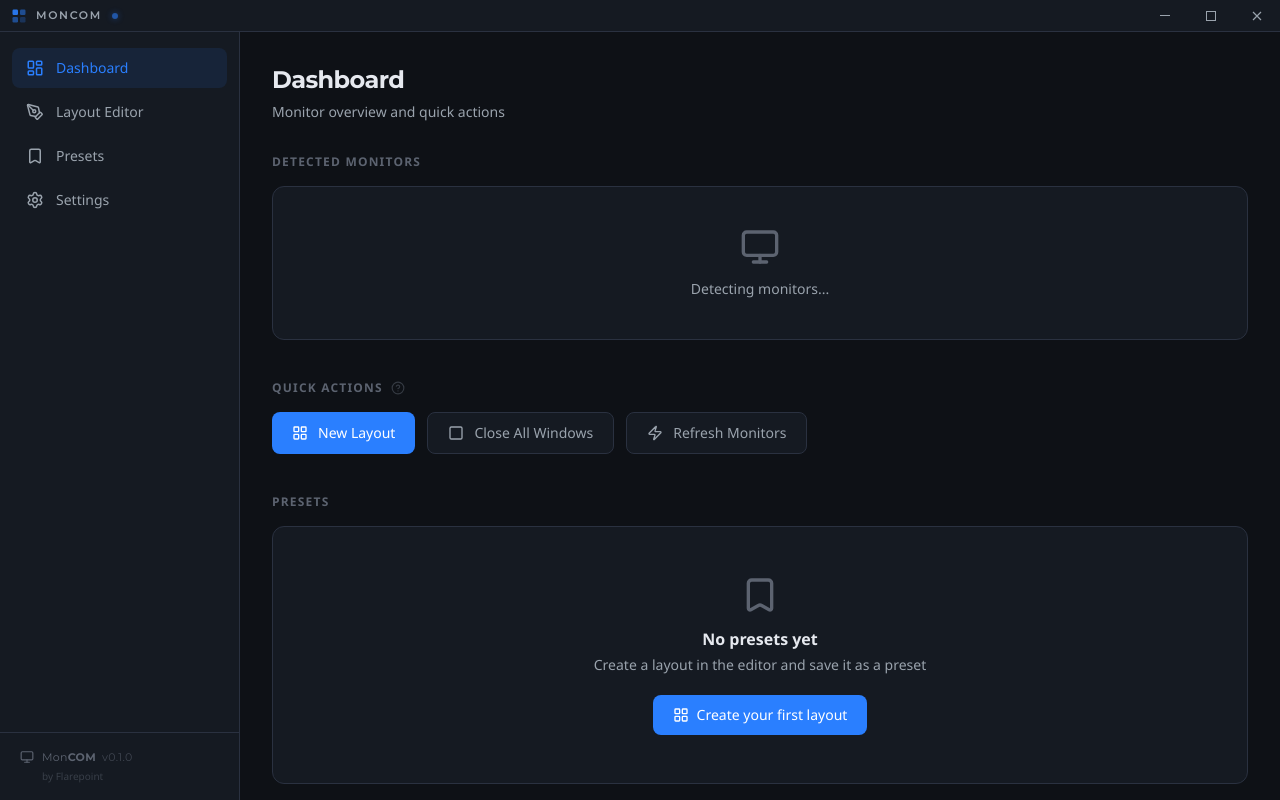
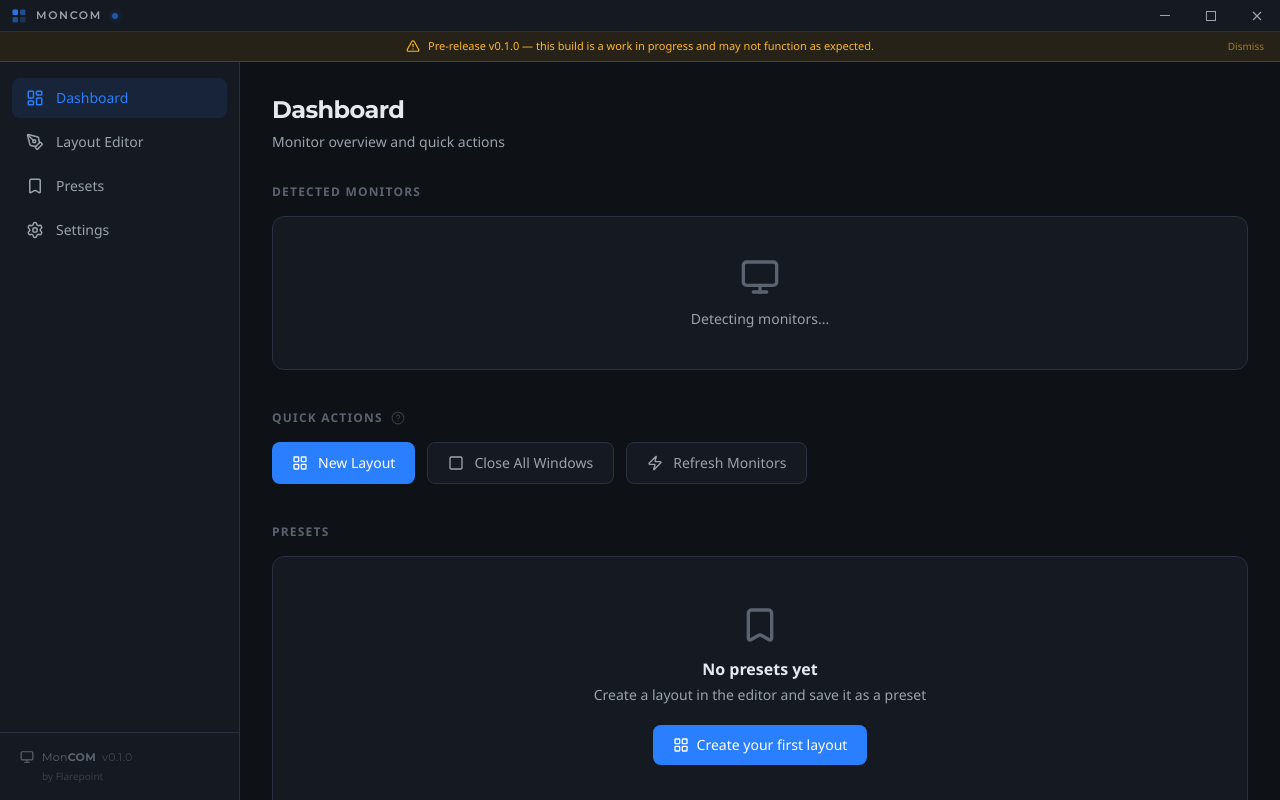
Before and after one commit to SlashyIsTaken/fp-moncom, a React (Vite) app: page / in a window 1280 px wide. Built offline with nearby package versions, Linux system fonts and the light colour scheme.

Commit message:
add versioning logic

```diff
--- a/src/renderer/App.tsx
+++ b/src/renderer/App.tsx
@@ -1,4 +1,5 @@
 import React, { useState } from 'react';
+import { AlertTriangle } from 'lucide-react';
 import { TitleBar } from './components/TitleBar';
 import { Sidebar } from './components/Sidebar';
 import { DashboardPage } from './pages/DashboardPage';
@@ -7,6 +8,11 @@
 import { SettingsPage } from './pages/SettingsPage';
 
 export type Page = 'dashboard' | 'editor' | 'presets' | 'settings';
+
+const isPreRelease = (() => {
+  const major = parseInt(__APP_VERSION__.split('.')[0], 10);
+  return major < 1;
+})();
 
 export function App() {
   const [activePage, setActivePage] = useState<Page>('dashboard');
@@ -23,6 +29,7 @@
   return (
     <div className="flex flex-col h-screen bg-bg-dark">
       <TitleBar />
+      {isPreRelease && <AlphaBanner />}
       <div className="flex flex-1 overflow-hidden">
         <Sidebar activePage={activePage} onNavigate={setActivePage} />
         <main className="flex-1 overflow-y-auto p-8">
@@ -34,3 +41,23 @@
     </div>
   );
 }
+
+function AlphaBanner() {
+  const [dismissed, setDismissed] = useState(false);
+  if (dismissed) return null;
+
+  return (
+    <div className="relative flex items-center justify-center px-4 py-1.5 bg-warning/10 border-b border-warning/20 text-warning shrink-0">
+      <AlertTriangle className="w-3.5 h-3.5 shrink-0 mr-2" />
+      <span className="text-[11px] font-medium">
+        Pre-release v{__APP_VERSION__} — this build is a work in progress and may not function as expected.
+      </span>
+      <button
+        onClick={() => setDismissed(true)}
+        className="absolute right-4 text-[10px] text-warning/60 hover:text-warning transition-colors"
+      >
+        Dismiss
+      </button>
+    </div>
+  );
+}
--- a/src/renderer/components/Sidebar.tsx
+++ b/src/renderer/components/Sidebar.tsx
@@ -45,7 +45,7 @@
           <Monitor className="w-3.5 h-3.5 text-text-muted" />
           <p className="font-brand text-[11px] text-text-muted tracking-wide">
             Mon<span className="font-bold">COM</span>
-            <span className="ml-1.5 text-text-muted/60">v0.1.0</span>
+            <span className="ml-1.5 text-text-muted/60">v{__APP_VERSION__}</span>
           </p>
         </div>
         <p className="text-[10px] text-text-muted/50 mt-1 ml-5.5">
--- a/src/renderer/pages/SettingsPage.tsx
+++ b/src/renderer/pages/SettingsPage.tsx
@@ -127,7 +127,7 @@
         <h2 className="text-sm font-semibold text-text-primary mb-4">About</h2>
         <div className="space-y-2.5">
           <AboutRow label="Application" value="MonCOM — Monitor Commander" />
-          <AboutRow label="Version" value="0.1.0" />
+          <AboutRow label="Version" value={__APP_VERSION__} />
           <AboutRow label="Developer" value="Flarepoint" />
           <AboutRow label="Stack" value="Electron + React + TypeScript" />
         </div>
--- a/src/renderer/types.d.ts
+++ b/src/renderer/types.d.ts
@@ -22,6 +22,8 @@
   windowClose(): void;
 }
 
+declare const __APP_VERSION__: string;
+
 declare global {
   interface Window {
     moncom: MonCOMAPI;
--- a/vite.config.ts
+++ b/vite.config.ts
@@ -2,9 +2,13 @@
 import react from '@vitejs/plugin-react';
 import tailwindcss from '@tailwindcss/vite';
 import path from 'path';
+import pkg from './package.json' with { type: 'json' };
 
 export default defineConfig({
   plugins: [react(), tailwindcss()],
+  define: {
+    __APP_VERSION__: JSON.stringify(pkg.version),
+  },
   root: 'src/renderer',
   base: './',
   build: {
```
